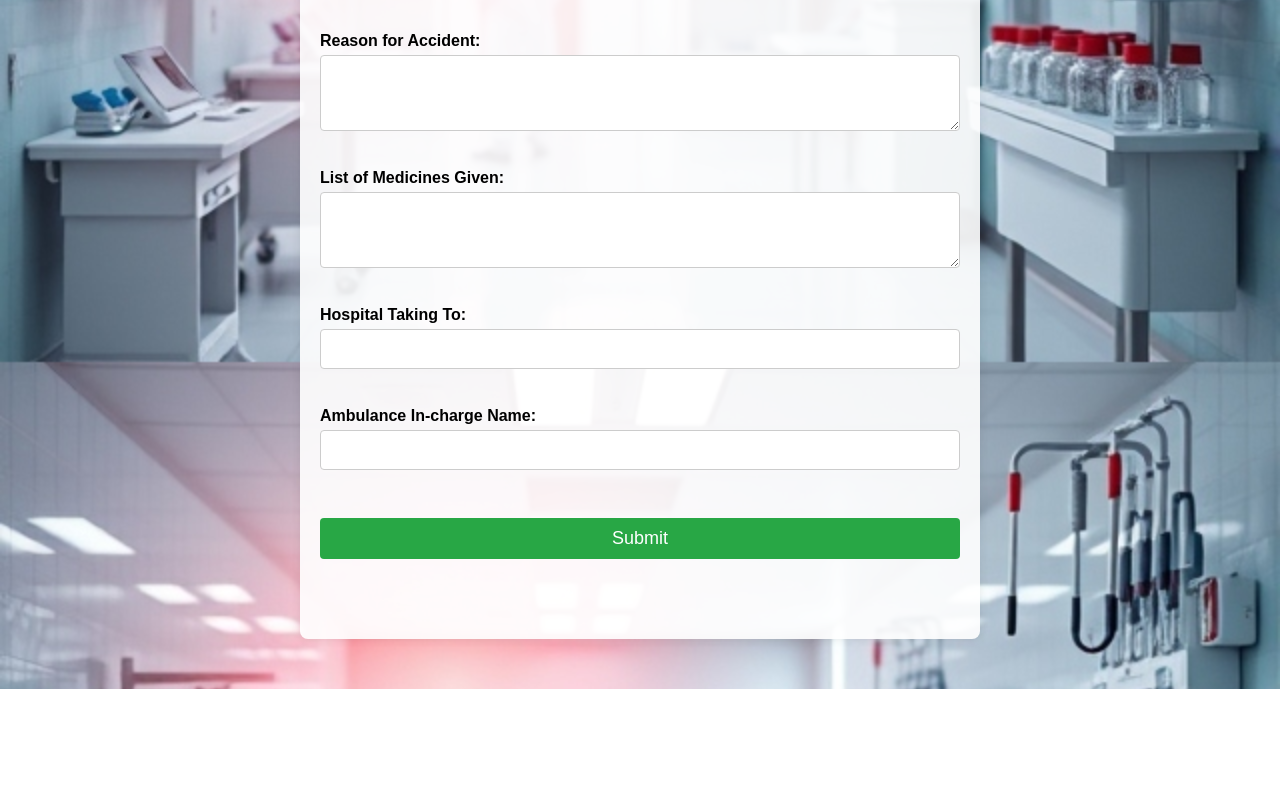
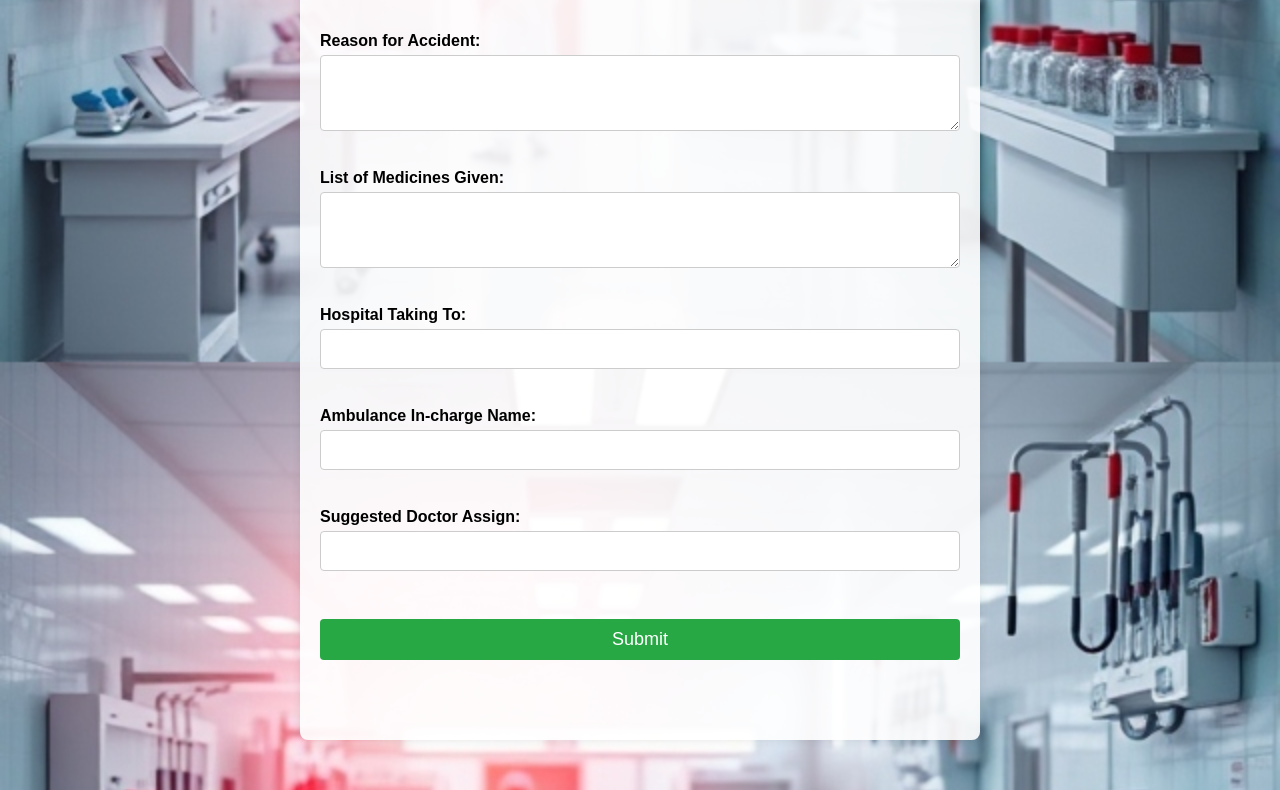
Before and after one commit to codecare1111/mywebsite, a plain HTML site: page index.html in a window 1280 px wide. Shown: the part 534-1324 px from the top of the page. Before the commit the page ends 1223 px from the top, so only its background shows below. Drawn offline with Linux system fonts and the light colour scheme.

Commit message:
index.html

```diff
--- a/index.html
+++ b/index.html
@@ -42,8 +42,14 @@
             <label for="incharge">Ambulance In-charge Name:</label>
             <input type="text" id="incharge" name="incharge" required><br>
 
+            <label for="doctor">Suggested Doctor Assign:</label>
+            <input type="text" id="doctor" name="doctor" required><br>
+
             <button type="submit">Submit</button>
         </form>
+
+        <!-- Section for displaying the assigned doctor's name -->
+        <div id="doctorAssigned" class="doctor-assigned"></div>
 
         <div id="patientInfo" class="patient-info">
             <!-- Patient details will display here -->
```
